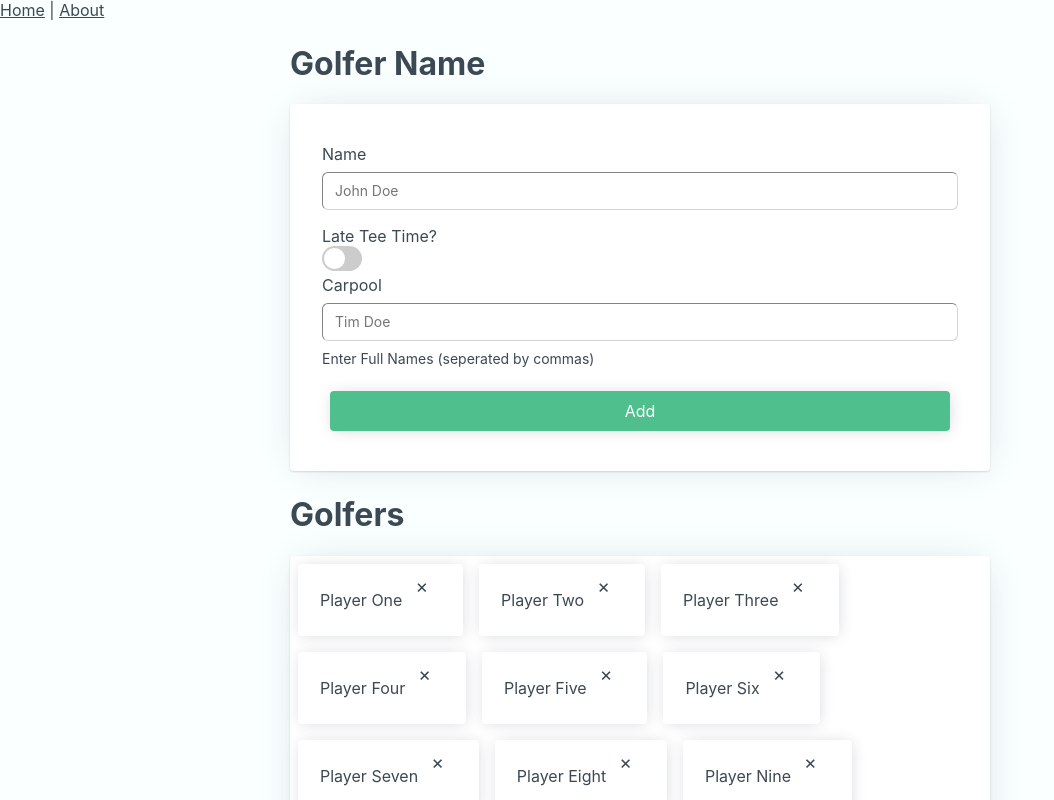
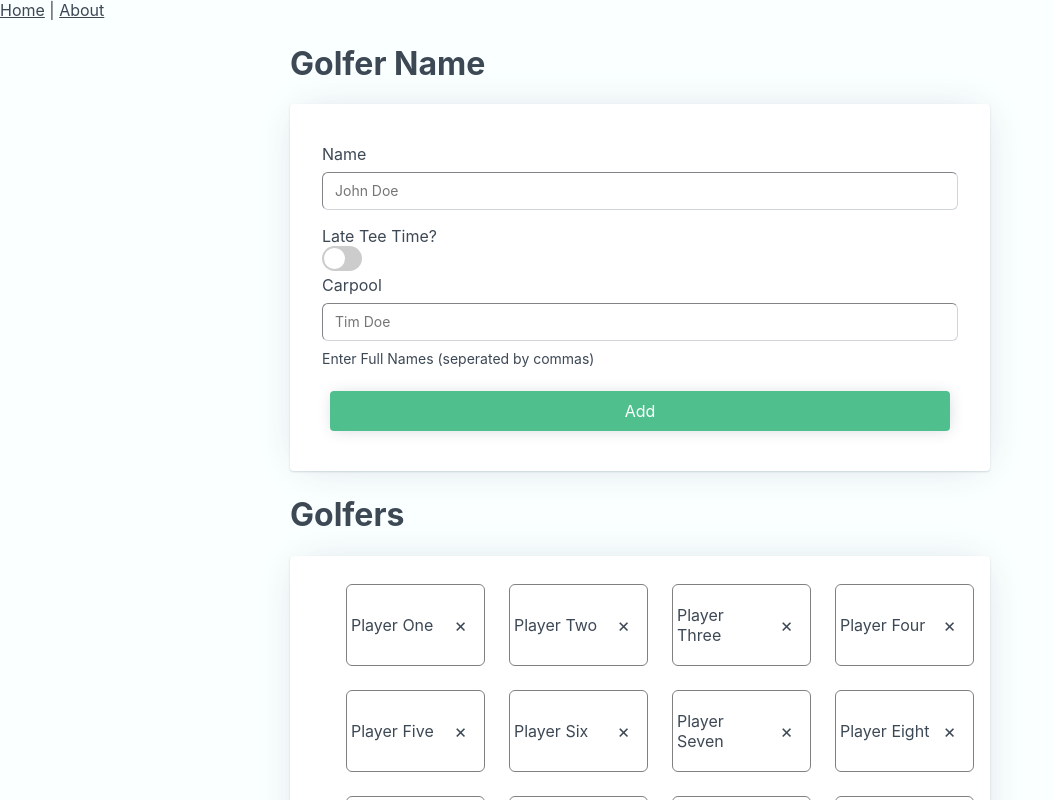
Before and after one commit to kellenwiltshire/teetime, a Vue app: page /#/ in a window 1280 px wide. Both pictures are taken after typing "Sample", "2020-01-15", "Sample", "10:30", "10:30" into the empty fields and a click on the button "Next". Shown: the top 800 px of the page, without its empty margins (0-1054 px from the left). Built offline with nearby package versions, Linux system fonts and the light colour scheme.

Commit message:
feat: golfer list styiling and delete added

```diff
--- a/src/components/GolferList.vue
+++ b/src/components/GolferList.vue
@@ -1,13 +1,15 @@
 <template>
 	<h1>Golfers</h1>
 	<div class="card">
-		<div class="flex">
+		<ul>
 			<!-- This to be replaced with Component -->
-			<div v-for="(golfer, i) in golfers.listOfGolfers" :key="i" class="card-inner">
-				<p>{{ golfer.name }}</p>
-				<div class="delete-name">&times;</div>
-			</div>
-		</div>
+			<li v-for="(golfer, i) in golfers.listOfGolfers" :key="i">
+				<div class="card-inner">
+					<p>{{ golfer.name }}</p>
+					<div @click="remove(i)" class="delete-name">&times;</div>
+				</div>
+			</li>
+		</ul>
 		<button @click="createSchedule">Generate Tee Time Schedule</button>
 	</div>
 </template>
@@ -36,31 +38,44 @@ export default defineComponent({
 			this.schedStore.updateSchedule(schedule);
 			this.check.setIsSchedGenerated();
 		},
+		remove(i: number) {
+			this.golfers.listOfGolfers.splice(i, 1);
+		},
 	},
 });
 </script>
 
 <style scoped>
+ul {
+	margin-top: 0.75rem;
+	display: grid;
+	grid-template-columns: repeat(4, minmax(0, 1fr));
+	gap: 1.5rem;
+	list-style: none;
+}
+
+li {
+	display: flex;
+	border-radius: 0.375rem;
+	grid-column: span 1 / span 1;
+	border-style: solid;
+	border-width: 1px;
+	border-color: gray;
+	padding: 0.25rem;
+}
+.card-inner {
+	display: flex;
+	flex: 1 1 0%;
+	align-items: center;
+	justify-content: space-between;
+	border-radius: 0.375rem;
+}
 .card {
 	border-radius: 4px;
 	box-shadow: 1px 1px 40px -10px #31505f30, 0px 1px 2px 0px #31505f30;
 	background: white;
 	margin-bottom: 24px;
-}
-
-.card-inner {
-	padding: 10px 22px;
-	border: none;
-	color: white;
-	border-radius: 4px;
-	margin: 8px;
-	font-size: 16px;
-	box-shadow: 1px 1px 15px -2px #212c4430;
-	transition: 0.15s;
-
-	display: flex;
-	justify-content: center;
-	align-content: center;
+	padding: 1rem;
 }
 
 .delete-name {
@@ -70,35 +85,4 @@ export default defineComponent({
 	cursor: pointer;
 	font-size: larger;
 }
-
-.flex {
-	display: flex;
-	align-items: center;
-	flex-wrap: wrap;
-}
-
-input {
-	width: 100%;
-	padding: 14px;
-	font-size: 16px;
-	height: 100%;
-	display: block;
-}
-
-button {
-	background: #4fc08d;
-	padding: 10px 22px;
-	border: none;
-	color: white;
-	border-radius: 4px;
-	margin: 8px;
-	font-size: 16px;
-	cursor: pointer;
-	box-shadow: 1px 1px 15px -2px #212c4430;
-	transition: 0.15s;
-}
-
-button:hover {
-	background: #42aa7b;
-}
 </style>
```
